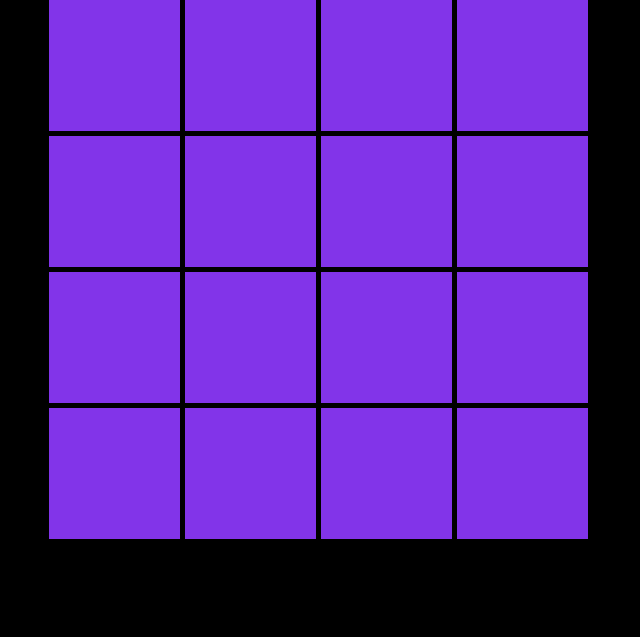
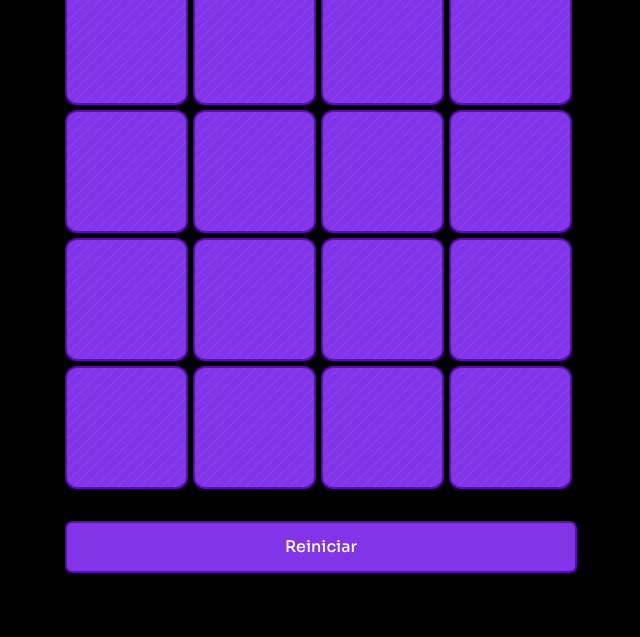
Before and after one commit to viniciusteobaldo/game-memory, a plain HTML site: page index.html in a window 1280 px wide. Shown: the part 163-800 px from the top of the page, without its empty margins (319-959 px from the left). Drawn offline with Linux system fonts and the light colour scheme.

Commit message:
Criada as variaveis e funcoes shuffleCard, createCard e renderCards

```diff
--- a/index.html
+++ b/index.html
@@ -4,10 +4,9 @@
 <head>
   <meta charset="UTF-8">
   <meta name="viewport" content="width=device-width, initial-scale=1.0">
-  <title>Memory</title>
+  <title>Game Memory</title>
   <link rel="shortcut icon" href="assets/logo.svg" type="image/svg">
   <link rel="stylesheet" href="style.css">
-
   <!-- Font -->
   <link rel="preconnect" href="https://fonts.googleapis.com">
   <link rel="preconnect" href="https://fonts.gstatic.com" crossorigin>
@@ -24,27 +23,10 @@
       <span class="stats">0 acertos de 0 tentativas</span>
     </header>
 
-    <div class="cards-grid">
-      <div class="card"></div>
-      <div class="card"></div>
-      <div class="card"></div>
-      <div class="card"></div>
+    <div id="deck" class="cards-grid"></div>
 
-      <div class="card"></div>
-      <div class="card"></div>
-      <div class="card"></div>
-      <div class="card"></div>
+    <button id="btn" class="button">Reiniciar</button>
 
-      <div class="card"></div>
-      <div class="card"></div>
-      <div class="card"></div>
-      <div class="card"></div>
-
-      <div class="card"></div>
-      <div class="card"></div>
-      <div class="card"></div>
-      <div class="card"></div>
-    </div>
   </main>
 
   <script src="scripts.js"></script>
--- a/scripts.js
+++ b/scripts.js
@@ -0,0 +1,64 @@
+// Variaveis de estado do jogo
+let flippedCards = [] // Array que armazena as cartas viradas (sempre terá no máximo duas)
+let matchedPairs = 0 // Contador de pares encontrados
+let attempts = 0 // Contador de tentativas do jogador
+let isCheckingPair = false // Trava io jogo enquanto verifica o par ou esconde as cartas.
+
+// Array com todas as cartas do jogo
+const cardItems = [
+  { id: 1, content: "🚗", matched: false },
+  { id: 2, content: "🚗", matched: false },
+  { id: 3, content: "🚕", matched: false },
+  { id: 4, content: "🚕", matched: false },
+  { id: 5, content: "🚙", matched: false },
+  { id: 6, content: "🚙", matched: false },
+  { id: 7, content: "🚑", matched: false },
+  { id: 8, content: "🚑", matched: false },
+  { id: 9, content: "🚒", matched: false },
+  { id: 10, content: "🚒", matched: false },
+  { id: 11, content: "🚜", matched: false },
+  { id: 12, content: "🚜", matched: false },
+  { id: 13, content: "🛵", matched: false },
+  { id: 14, content: "🛵", matched: false },
+  { id: 15, content: "🚓", matched: false },
+  { id: 16, content: "🚓", matched: false },
+]
+
+//Função que embaralha as cartas
+function shuffleCards(array) {
+  // Positivo vai depois, Negativo vai antes
+  const shuffled = array.sort(() => (Math.random() > 0.5 ? 1 : -1))
+  return shuffled
+}
+
+function createCard(card) {
+  // Cria o elemento principal da carta
+  const cardElement = document.createElement("div")
+  cardElement.className = "card"
+
+  //Cria o elemento do Emoji
+  const emoji = document.createElement("span")
+  emoji.className = "card-emoji"
+  emoji.textContent = card.content
+
+  // Adiciona o Emoji ao Card
+  cardElement.appendChild(emoji)
+
+  return cardElement
+}
+
+
+//Função que renderiza as cartas
+function renderCards() {
+  const deck = document.getElementById("deck")
+  deck.innerHTML = ""
+
+  const cards = shuffleCards(cardItems)
+  cards.forEach((item) => {
+    const cardElement = createCard(item)
+    deck.appendChild(cardElement)
+
+  })
+}
+
+renderCards()
--- a/style.css
+++ b/style.css
@@ -16,15 +16,17 @@ body {
   align-items: center;
 }
 
+
 .game-container {
   min-width: 544px;
+  padding: 1rem;
 }
 
 .game-header {
   display: flex;
   justify-content: space-between;
   align-items: center;
-  margin-bottom: 1rem;
+  margin-bottom: 2rem;
 }
 
 .stats {
@@ -44,4 +46,46 @@ body {
   width: calc(25% - 5px);
   aspect-ratio: 1;
   background-color: #8234e9;
+  border: 2px solid #5a0caf;
+  border-radius: 12px;
+  background-image: url(./assets/lines.svg);
+
+  display: flex;
+  justify-content: center;
+  align-items: center;
 }
+
+.revealed {
+  background-color: #fff;
+  border-color: #dadada;
+}
+
+.card-emoji {
+  font-size: 32px;
+  display: none;
+}
+
+.revealed .card-emoji {
+  display: block;
+}
+
+/* Button */
+
+.button {
+  width: 100%;
+  height: 52px;
+  background-color: #8234e9;
+  color: #ffffff;
+  font-weight: 500;
+  font-size: 1rem;
+  border-radius: 7px;
+  border: 2px solid #5a0caf;
+  cursor: pointer;
+  font-family: "Sora", sans-serif;
+  margin-top: 32px;
+  transition: background-color 0.2s;
+}
+
+.button:hover {
+  background-color: #7029d6;
+}
```
